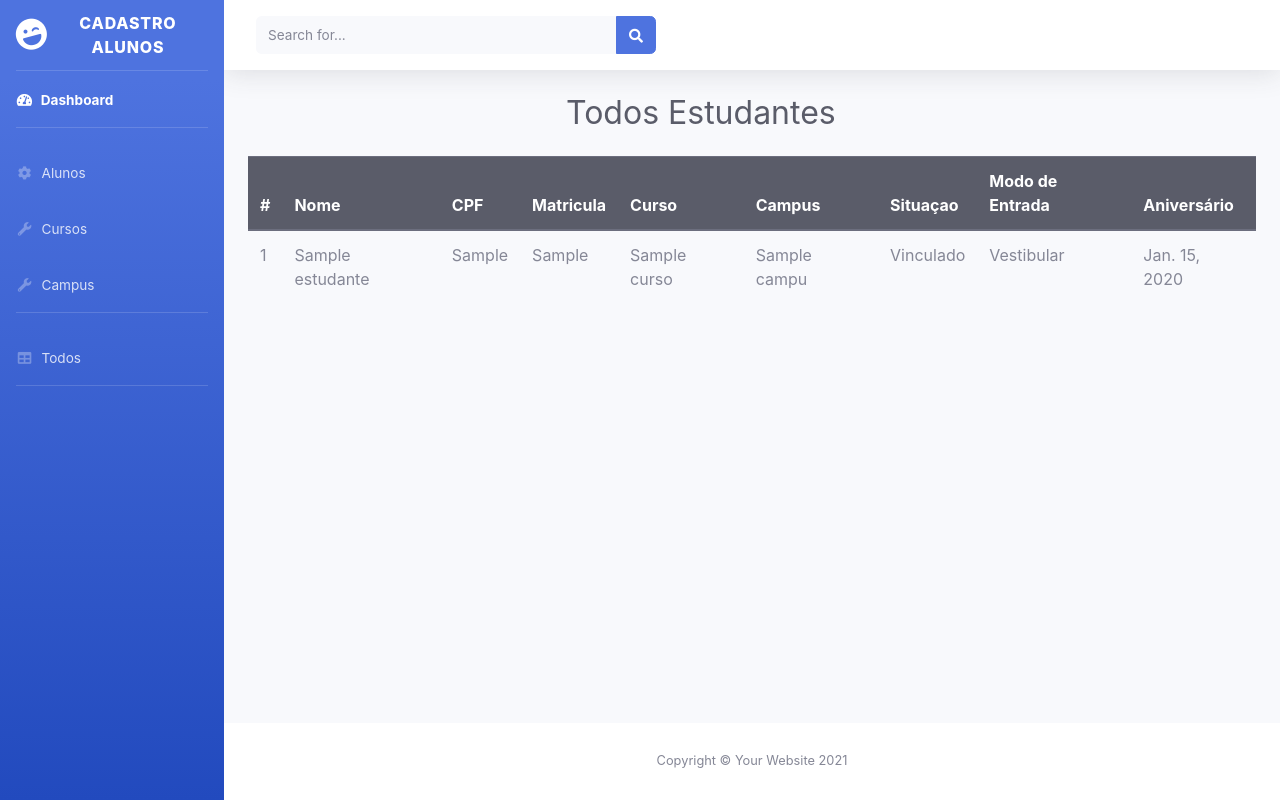
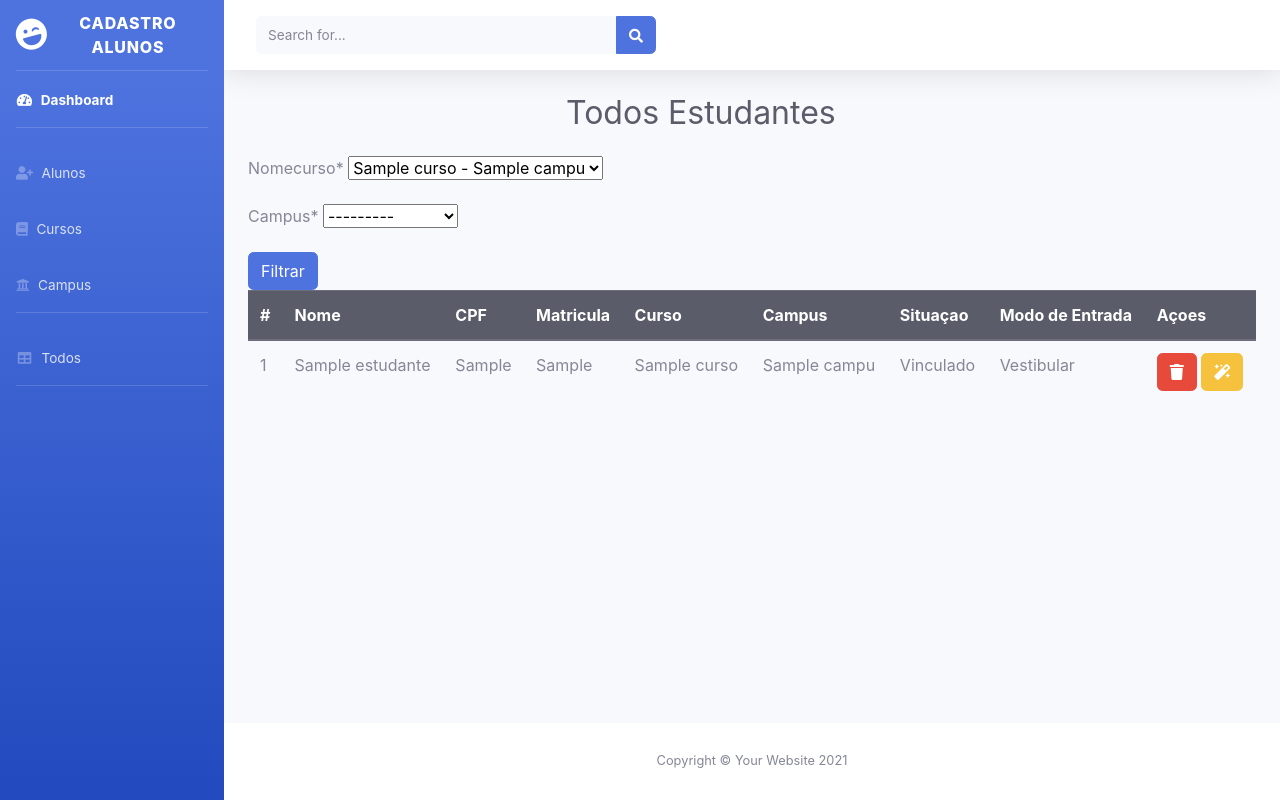
Before and after one commit to CaioSantdev/fabrica-projeto, a Django app: page /listar/ in a window 1280 px wide. Run offline with Django 5.2, Linux system fonts and the light colour scheme; tables that the repository leaves empty hold one stand-in row (values such as "Sample post"); some libraries are stand-ins or nearby versions.

Commit message:
form list

```diff
--- a/base_template/global/index.html
+++ b/base_template/global/index.html
@@ -58,7 +58,7 @@
             <li class="nav-item">
                 <a class="nav-link collapsed" href="{% url "cadastro" %}"
                     aria-expanded="true" aria-controls="collapseTwo">
-                    <i class="fas fa-fw fa-cog"></i>
+                    <i class="fa fa-user-plus"></i>
                     <span>Alunos</span>
                 </a>
             </li>
@@ -66,7 +66,7 @@
             <li class="nav-item">
                 <a class="nav-link collapsed" href="{% url "cursos" %}"
                     aria-expanded="true" aria-controls="collapseUtilities">
-                    <i class="fas fa-fw fa-wrench"></i>
+                    <i class="fa fa-book"></i>
                     <span>Cursos</span>
                 </a>
             </li>
@@ -74,7 +74,7 @@
             <li class="nav-item">
                 <a class="nav-link collapsed" href="{% url "campus" %}"
                     aria-expanded="true" aria-controls="collapseUtilities">
-                    <i class="fas fa-fw fa-wrench"></i>
+                    <i class="fa fa-university"></i>
                     <span>Campus</span>
                 </a>
             </li>
--- /dev/null
+++ b/piloto/forms/FiltroForm.py
@@ -0,0 +1,11 @@
+from django import forms
+from piloto.models import Cursos, Campus
+
+
+class FiltroForm(forms.ModelForm):
+    nomeCurso = forms.ModelChoiceField(queryset=Cursos.objects.all(),empty_label=None)
+
+    class Meta:
+        model = Cursos
+        fields = ["nomeCurso",
+                  "campus"]
--- a/piloto/forms/__init__.py
+++ b/piloto/forms/__init__.py
@@ -1,3 +1,4 @@
 from .EstudanteForm import *
 from .CampusForm import *
 from .CursosForm import *
+from .FiltroForm import *
--- a/piloto/models/Estudante.py
+++ b/piloto/models/Estudante.py
@@ -51,17 +51,17 @@ class Estudante(models.Model):
             matricula = f"{anoAtual}{semestre}{novoNUmero:04d}"
             self.matriculaEstudante = matricula
 
-        if self.cpfEstudante:
-            self.cpfEstudante = self.format_cpf(self.cpfEstudante)
+        # if self.cpfEstudante:
+        #     self.cpfEstudante = self.format_cpf(self.cpfEstudante)
 
         super().save(*args, **kwargs)
 
 
-    def format_cpf(self, cpf):
-    # Verifica se o CPF já está formatado
-        if '.' in cpf and '-' in cpf:
-            return cpf
+    # def format_cpf(self, cpf):
+    # # Verifica se o CPF já está formatado
+    #     if '.' in cpf and '-' in cpf:
+    #         return cpf
 
-    # Formata o CPF com pontos e traços
-        cpf = cpf.zfill(11)
-        return f"{cpf[:3]}.{cpf[3:6]}.{cpf[6:9]}-{cpf[9:]}"
+    # # Formata o CPF com pontos e traços
+    #     cpf = cpf.zfill(11)
+    #     return f"{cpf[:3]}.{cpf[3:6]}.{cpf[6:9]}-{cpf[9:]}"
--- a/piloto/template/piloto/pages/Listar.html
+++ b/piloto/template/piloto/pages/Listar.html
@@ -8,6 +8,16 @@
 
 
 {% block conteudo %}
+
+<form action="" method="POST" enctype="multipart/form-data">
+  <div>
+    {% csrf_token %}
+    {{form|crispy}}
+  </div>
+  <div>
+    <button class="btn btn-primary" typy="subimt">Filtrar</button>
+  </div>
+</form>
 
 <table class="table">
     <thead class="thead-dark">
@@ -20,7 +30,7 @@
         <th scope="col">Campus</th>
         <th scope="col">Situaçao</th>
         <th scope="col">Modo de Entrada</th>
-        <th scope="col">Aniversário</th>
+        <th scope="col">Açoes</th>
       </tr>
     </thead>
     <tbody>
@@ -34,7 +44,7 @@
                 <td>{{estudantes.cursoEstudante.campus.nomeCampus}}</td>
                 <td>{{estudantes.get_situacaoEstudante_display}}</td>
                 <td>{{estudantes.get_modoDeEntrada_display}}</td>
-                <td>{{estudantes.dataAniversario}}</td>
+                <td><button type="button" class="btn btn-danger"><i class="fa fa-trash"></i></button> <button type="button" class="btn btn-warning"><i class="fa fa-magic" aria-hidden="true"></i></button></td>
             </tr>
         {% endfor %}
     </tbody>
--- a/piloto/views/Listar.py
+++ b/piloto/views/Listar.py
@@ -1,12 +1,15 @@
 from django.views import View
 from piloto.models import Estudante
+from piloto.forms import FiltroForm
 from django.shortcuts import render
 from django.core.paginator import Paginator, PageNotAnInteger,EmptyPage
 
 class Listar(View):
     def get(self,request):
         todosEstudantes = Estudante.objects.all()
+        form = FiltroForm()
         context = {
-            'estudantes': todosEstudantes
+            'estudantes': todosEstudantes,
+            'form': form
         }
         return render(request,'piloto/pages/Listar.html',context=context)
```
Also changed, not shown: piloto/img/2024/04/29/photo_4967777947758996997_y.jpg (added), piloto/img/2024/04/29/photo_4967777947758996997_y_Wu81Zn9.jpg (added), piloto/img/2024/04/29/photo_4967777947758996997_y_u19dd1Q.jpg (added), piloto/migrations/0001_initial.py.
